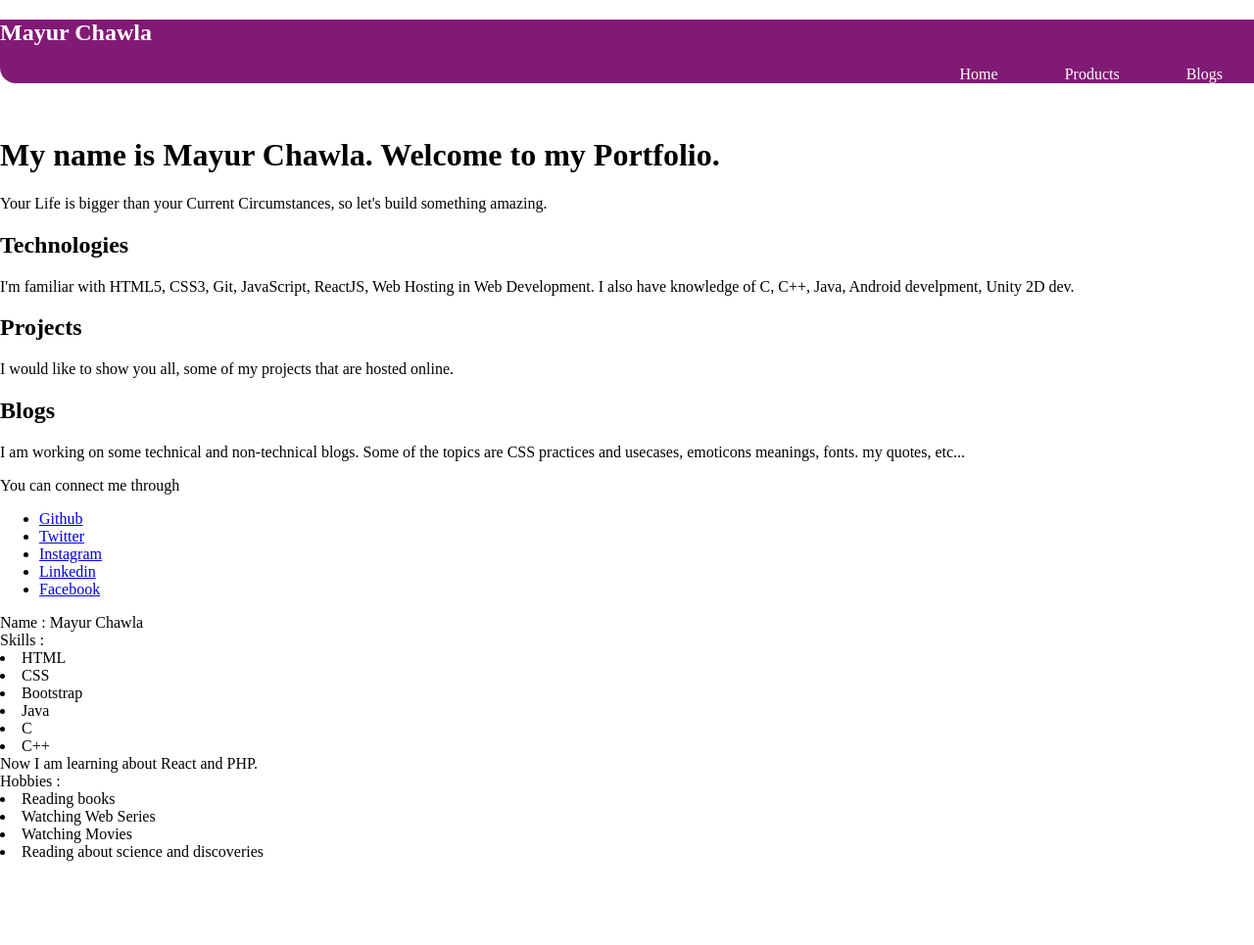
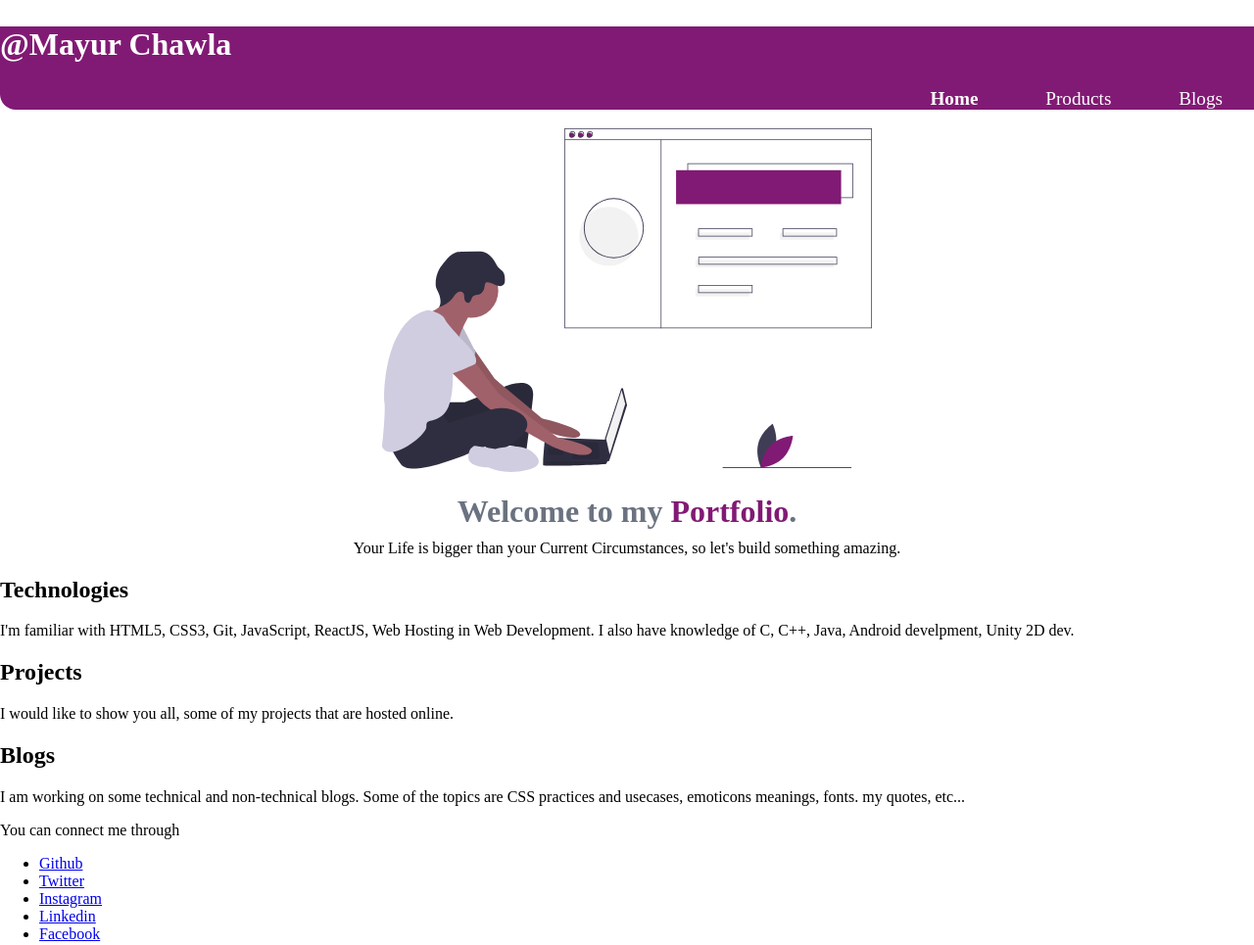
Before and after one commit to MayurChawla/mayurchawlasite, a plain HTML site: page index.html in a window 1280 px wide. Shown: the top 965 px of the page at 98% size. Before the commit the page ends 879 px from the top, so only its background shows below. Drawn offline with Linux system fonts and the light colour scheme.

Commit message:
navigation and header

```diff
--- a/index.html
+++ b/index.html
@@ -11,12 +11,12 @@
     <nav class="navigation">
         <div class="nav-brand">
             <h1 class="nav-brand">
-                <a class="nav-brand" href="/">Mayur Chawla</a>
+                <a class="nav-brand" href="/">@Mayur Chawla</a>
             </h1>
         </div>
         <ul class="nav-list">
             <li class="nav-list-item">
-                <a class="nav-list-item-a" href="/">Home</a>
+                <a class="nav-list-item-a item-active" href="/">Home</a>
             </li>
             <li class="nav-list-item">
                 <a class="nav-list-item-a" href="/">Products</a>
@@ -25,12 +25,11 @@
                 <a class="nav-list-item-a" href="/">Blogs</a>
             </li>
         </ul>
-
     </nav>
-    <header>
-        <img src="">
-        <h1>My name is Mayur Chawla. Welcome to my Portfolio.</h1>
-        <p>Your Life is bigger than your Current Circumstances, so let's build something amazing.</p>
+    <header class="header">
+        <img class="hero" src="/images/Hero2.svg">
+        <h1 class="hero-heading">Welcome to my <span class="hero-highlight">Portfolio</span>.</h1>
+        <p class="hero-quote">Your Life is bigger than your Current Circumstances, so let's build something amazing.</p>
     </header>
     <section>
         <div>
--- a/styles.css
+++ b/styles.css
@@ -1,5 +1,6 @@
 :root {
     --primary-color : #811a74;
+    --dark-gray : #6b7280;
 }
 body {
     margin : 0px;
@@ -11,11 +12,16 @@ body {
 }
 .nav-brand {
     text-decoration: none;
+    font-size: 2rem;
     color : white;
 }
 .nav-list {
     list-style: none;
+    font-size: 1.2rem;;
     text-align: right;
+}
+.item-active {
+    font-weight: bold;
 }
 .nav-list-item {
     display : inline;
@@ -25,3 +31,27 @@ body {
     text-decoration: none;
     color : white;
 }
+
+/* Header */
+.header {
+
+}
+.hero {
+    width : 500px;
+    display : block;
+    margin : auto;
+}
+.hero-heading {
+    text-align: center;
+    margin-bottom: 10px;
+    color : var(--dark-gray);
+}
+.hero-highlight {
+    color : var(--primary-color);
+}
+.hero-quote {
+    margin-top: 5px;
+    text-align: center;
+}
+
+/* Sections */
```
Also changed, not shown: images/Hero2.svg (added).
